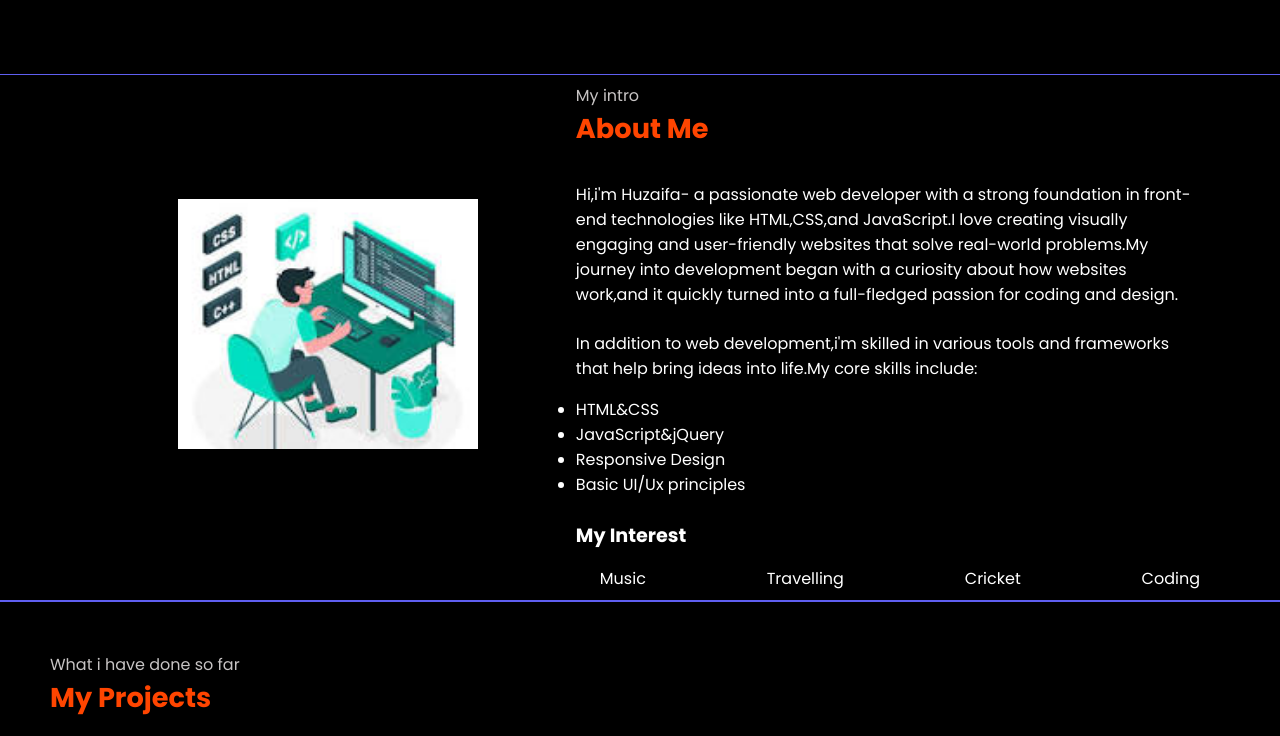
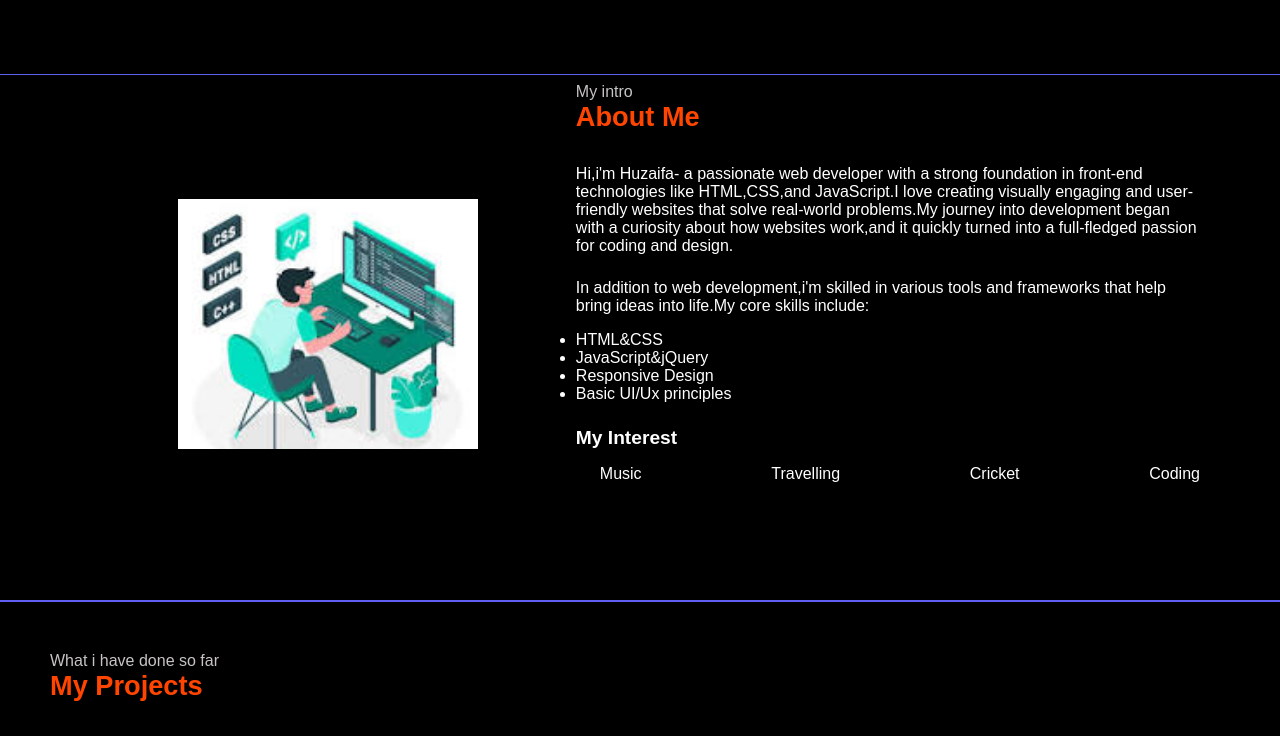
Before and after one commit to Huzaifa-develpor/codealpha_tasks, a plain HTML site: page portfolio/index.html in a window 1280 px wide. Shown: the part 517-1253 px from the top of the page. Drawn offline with nearby package versions, Linux system fonts and the light colour scheme.

Commit message:
my tasks

```diff
--- a/portfolio/style.css
+++ b/portfolio/style.css
@@ -6,7 +6,7 @@
 body{
     background-color: black;
     color: white;
-    font-family: "Poppins",sans-serif;
+    font-family: Arial, Helvetica, sans-serif;
 }
 
 nav{
```
Also changed, not shown: Gallery/index.html (line endings or trailing spaces).
